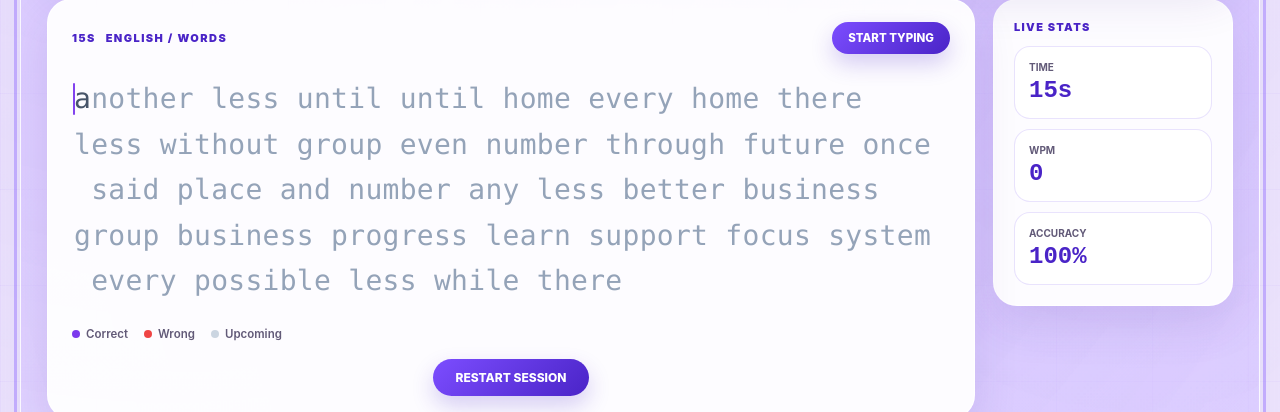
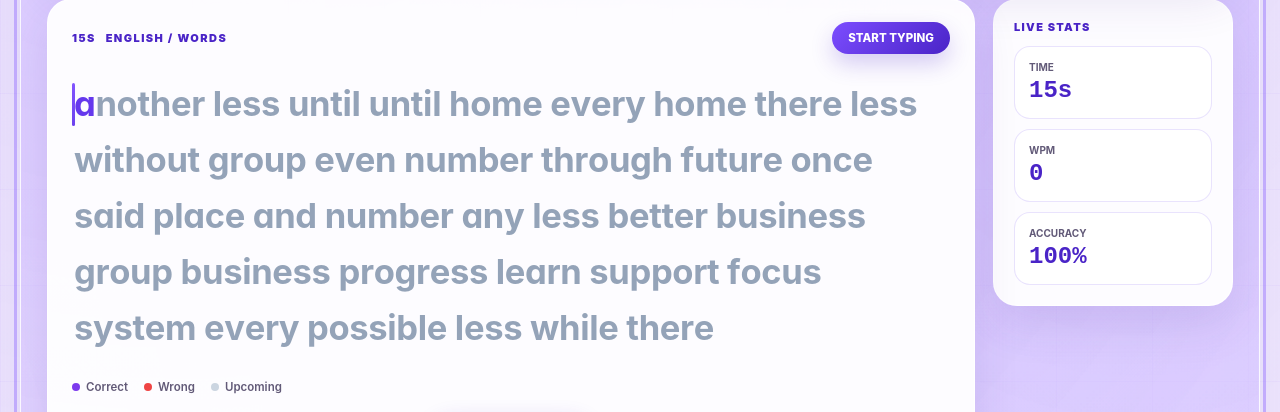
Before and after one commit to mohdaffan54511-cmyk/TeksType, a React (Vite) app: page / in a window 1280 px wide. Shown: the part 783-1195 px from the top of the page. Built offline with nearby package versions, Linux system fonts and the light colour scheme; no server answers.

Commit message:
Refactor typography and caret styles in App.css
Updated typography styles for the typing engine, including font family, size, weight, and colors. Adjusted caret styles and transitions for improved visual appearance.

```diff
--- a/src/App.css
+++ b/src/App.css
@@ -403,7 +403,7 @@ kbd {
 }
 
 /* ==========================================================================
-   CLEAN TYPING ENGINE & 2px SLEEK HARDWARE CARET (ZERO PINK BOX)
+   ORIGINAL BOLD SANS-SERIF TYPOGRAPHY & SMOOTH 3px CARET
    ========================================================================== */
 
 .typing-text {
@@ -412,18 +412,21 @@ kbd {
   padding: 6px 2px;
   overflow-y: auto;
   overscroll-behavior: contain;
-  font-family: ui-monospace, SFMono-Regular, "JetBrains Mono", Menlo, Consolas, monospace;
-  font-size: 28px;
-  line-height: 1.62;
-  letter-spacing: 0.01em;
-  font-weight: 500;
+  font-family: -apple-system, BlinkMacSystemFont, "Segoe UI", Roboto, "Helvetica Neue", Arial, sans-serif !important;
+  font-size: clamp(26px, 2.7vw, 38px) !important;
+  line-height: 1.62 !important;
+  font-weight: 700 !important;
+  letter-spacing: -0.01em !important;
+  color: rgba(23, 17, 44, 0.35) !important;
   user-select: none;
   cursor: text;
   outline: none;
   position: relative;
-  word-break: break-word;
+  word-break: normal;
   white-space: pre-wrap;
   -webkit-font-smoothing: antialiased;
+  -moz-osx-font-smoothing: grayscale;
+  text-rendering: optimizeLegibility;
 }
 
 /* Word & Space Tokens */
@@ -434,7 +437,7 @@ kbd {
 
 .space-group {
   display: inline;
-  white-space: pre;
+  white-space: pre-wrap;
 }
 
 /* Pure Character States */
@@ -446,49 +449,50 @@ kbd {
   box-shadow: none !important;
   padding: 0 !important;
   margin: 0 !important;
-  transition: color 60ms linear;
+  transition: color 40ms linear;
 }
 
-/* 1. Upcoming Untyped Characters */
+/* 1. Upcoming Untyped Characters (Soft Gray) */
 .char.upcoming {
   color: #94a3b8 !important;
+  font-weight: 700 !important;
 }
 
-/* 2. Correctly Typed Characters */
+/* 2. Correctly Typed Characters (Deep Dark Navy) */
 .char.correct {
-  color: #1e1b4b !important;
-  font-weight: 600;
+  color: #17112c !important;
+  font-weight: 800 !important;
 }
 
-/* 3. Mistakes / Errors (Pure Red Font — Zero Pink Box) */
+/* 3. Mistakes / Errors (Crisp Red Text with Zero Pink Box) */
 .char.wrong {
   color: #ef4444 !important;
-  font-weight: 700;
+  font-weight: 800 !important;
   background: transparent !important;
 }
 
-/* 4. Active Character Cursor Line */
+/* 4. Active Character + Smooth 3px Rounded Caret */
 .char.current {
-  color: #475569 !important;
+  color: #6538ed !important;
   background: transparent !important;
 }
 
 .char.current::before {
   content: "";
   position: absolute;
-  left: -1px;
-  top: 15%;
-  height: 70%;
-  width: 2.2px;
-  background-color: #7c3aed;
-  border-radius: 1px;
+  left: -2px;
+  top: 12%;
+  height: 76%;
+  width: 3px;
+  background: linear-gradient(180deg, #7c4dff, #6538ed);
+  border-radius: 9999px;
   animation: tpCaretPulse 1s ease-in-out infinite;
   pointer-events: none;
 }
 
 .typing-text.rtl .char.current::before {
   left: auto;
-  right: -1px;
+  right: -2px;
 }
 
 @keyframes tpCaretPulse {
@@ -679,7 +683,7 @@ kbd {
     border: none;
   }
   .typing-text {
-    font-size: 22px;
+    font-size: 22px !important;
     min-height: 200px;
   }
   .topbar {
```
